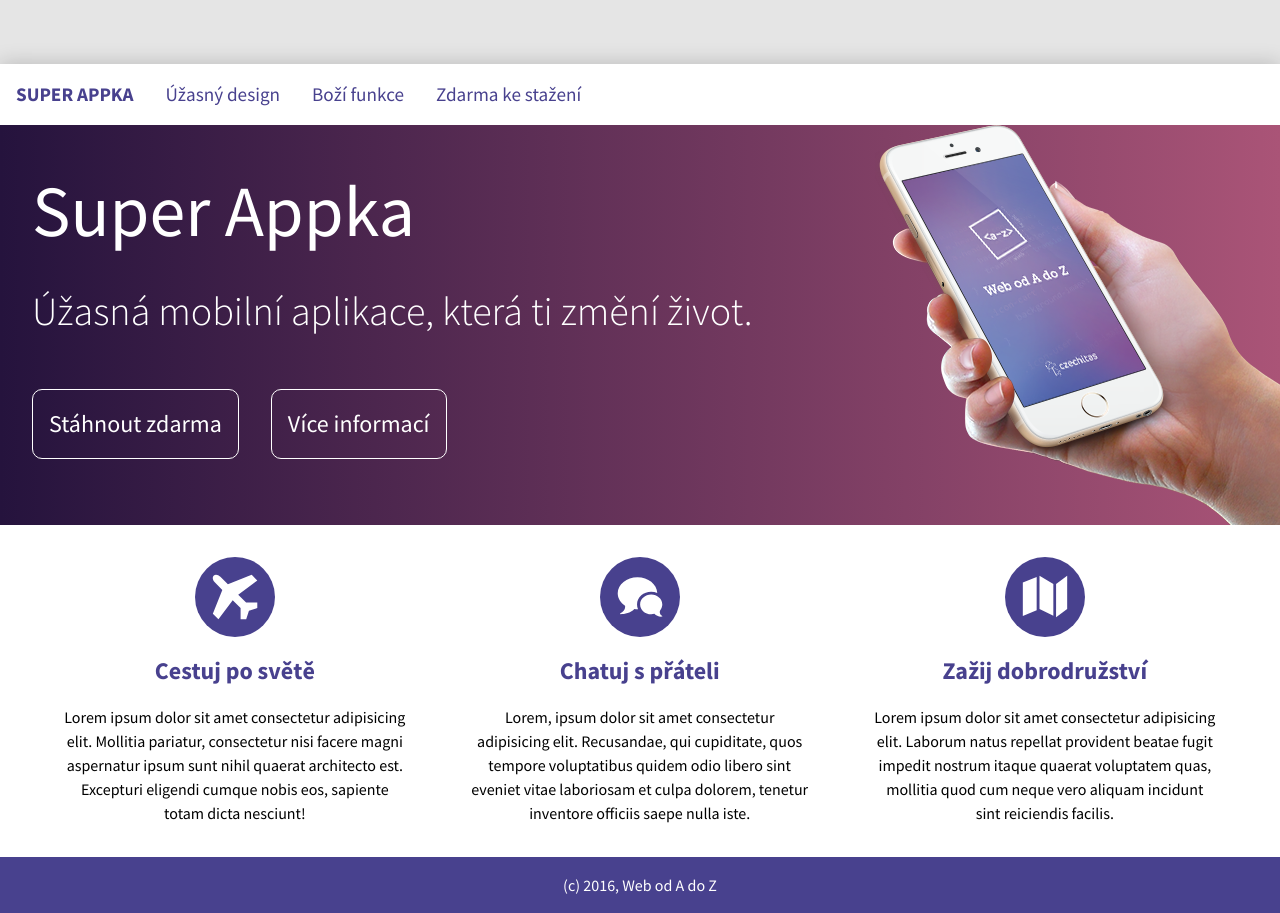
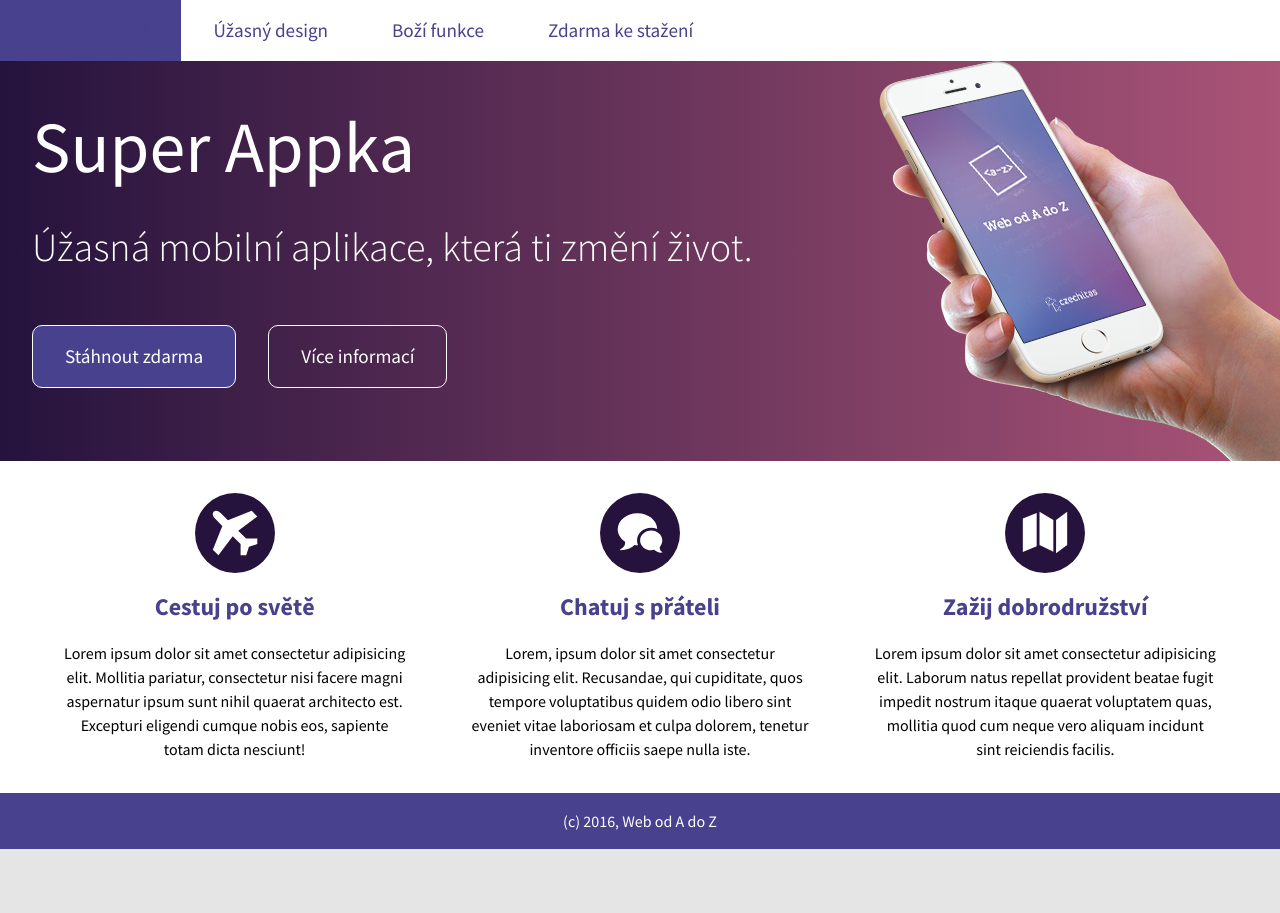
Before and after one commit to tvorimweb-2020-praha-podzim/du-05---super-appka-anezkabockova, a plain HTML site: page index.html in a window 1280 px wide. After the commit the page ends 849 px from the top, so only its background shows below. Drawn offline with Linux system fonts and the light colour scheme.

Commit message:
Změna barvy SVG - hotovo :)

```diff
--- a/index.html
+++ b/index.html
@@ -13,7 +13,7 @@
 
 
     <!-- menu -->
-    <section class="navigace">
+    <nav class="navigace">
 
         <ul class="menu">
             <li><a class="superapka" href="#">Super Appka</a></li>
@@ -23,13 +23,13 @@
 
         </ul>
 
-    </section>
+    </nav>
 
 
 
     <!-- hlavicka -->
 
-    <section class="hlavicka">
+    <header class="hlavicka">
         <div class="text">
             <h1 class="hlavni">Super Appka</h1>
 
@@ -45,7 +45,7 @@
             <img src="images/telefon.png" alt="telefon">
         </div>
 
-    </section>
+    </header>
 
 
 
@@ -58,7 +58,7 @@
             <h2>Cestuj po světě</h2>
 
             <svg class="logo letadlo" xmlns="http://www.w3.org/2000/svg" viewBox="0 0 70 70">
-                <circle fill="#48418e" cx="35" cy="35" r="35" />
+                <circle fill="#25133d" cx="35" cy="35" r="35" />
                 <path fill="#fff" d="M44.7,39.9l-6.9-6.9l16.7-12.5l-4.9-4.9l-20.8,8.3l-6.6-6.6c-1.9-1.9-4.5-2.3-5.9-1c-1.3,1.3-0.9,4,1,5.9 l6.6,6.6l-8.3,20.8l4.9,4.9l12.5-16.7l6.9,6.9v9.7h4.9l2.4-7.3l7.3-2.4v-4.9L44.7,39.9L44.7,39.9z" />
             </svg>
 
@@ -71,7 +71,7 @@
             <h2>Chatuj s přáteli</h2>
 
             <svg class="logo bubliny" xmlns="http://www.w3.org/2000/svg" viewBox="0 0 70 70">
-                <circle fill="#48418e" cx="35" cy="35" r="35" />
+                <circle fill="#25133d" cx="35" cy="35" r="35" />
                 <path fill="#fff" d="M52.3,48.1c0,1.5,0.9,2.9,2.2,3.5v0.5c-0.4,0-0.7,0.1-1.1,0.1c-2.3,0-4.4-1-5.8-2.5 c-0.9,0.2-1.8,0.4-2.8,0.4c-5.4,0-9.7-3.9-9.7-8.6s4.4-8.6,9.7-8.6s9.7,3.9,9.7,8.6c0,1.9-0.7,3.6-1.8,5 C52.4,47,52.3,47.6,52.3,48.1L52.3,48.1z M32.8,17.7c9.4,0,17,6.1,17.3,13.7c-1.7-0.7-3.5-1.1-5.4-1.1c-3.2,0-6.3,1.1-8.6,3.2 c-2.4,2.1-3.7,5-3.7,8c0,1.5,0.3,3,0.9,4.3c-0.2,0-0.4,0-0.5,0c-0.9,0-1.8-0.1-2.7-0.2c-3.7,3.7-8.1,4.4-12.4,4.5v-0.9
                 C20,48.1,22,46,22,43.7c0-0.3,0-0.7-0.1-1c-3.9-2.6-6.4-6.5-6.4-10.9C15.6,24,23.3,17.7,32.8,17.7z" />
             </svg>
@@ -86,7 +86,7 @@
             <h2>Zažij dobrodružství</h2>
 
             <svg class="logo" xmlns="http://www.w3.org/2000/svg" viewBox="0 0 70 70">
-                <circle fill="#48418e" cx="35" cy="35" r="35" />
+                <circle fill="#25133d" cx="35" cy="35" r="35" />
                 <path fill="#fff" d="M15.6,22.4l12.1-4.9v29.2l-12.1,4.9V22.4z" />
                 <path fill="#fff" d="M30.2,16.3l12.1,7.3v27.9l-12.1-6.1C30.2,45.5,30.2,16.3,30.2,16.3z" />
                 <path fill="#fff" d="M44.7,23.6l9.7-7.3v29.2l-9.7,7.3V23.6z" />
@@ -102,11 +102,11 @@
 
     <!-- paticka -->
 
-    <section class="paticka">
+    <footer class="paticka">
 
         <p>(c) 2016, Web od A do Z</p>
 
-    </section>
+    </footer>
 
 
 </body>
--- a/style.css
+++ b/style.css
@@ -1,13 +1,13 @@
 body {
     font-family: 'Source Sans Pro', sans-serif;
-    max-width: 773px;
     display: flex;
     justify-content: center;
     flex-direction: column;
-    margin: 4rem auto 0;
+    margin: auto;
     line-height: 1.5;
     background-color:#e5e5e5;
     box-shadow: 0 0 20px rgba(0, 0, 0, 0.2);
+    max-width: 1600px;
 
 }
 
@@ -18,6 +18,7 @@ body {
     background-color: white;
     display: flex;
     flex-direction: column;
+    align-items: center;
 }
 
 .menu {
@@ -38,6 +39,13 @@ li {
 
 }
 
+a {
+    padding: 1rem;
+    text-align: center;
+    font-size: 1.2rem;
+    flex-grow: 1;
+}
+
 ul a {
     color: #48418e ;
     text-decoration: none;
@@ -52,6 +60,7 @@ ul a {
 .menu li:hover,
 .menu li:focus {
     background-color: #48418e;
+    padding: 1rem;
 }
 
 .menu a:hover,
@@ -91,13 +100,17 @@ h1 {
 }
 
 .tlacitko {
-    padding: 1rem;
+    padding: 0 1rem;
     margin: 0 2rem;
     display: flex;
     justify-content: center;
     border: 1px solid white;
     border-radius: 10px;
     font-size: 1.2rem;
+}
+
+.stahnout {
+    background: rgb(72,65,142);
 }
 
 .info {
@@ -110,11 +123,16 @@ div a {
     text-align: center;
 }
 
-.tlacitko:hover,
-.tlacitko:focus {
+.info:hover,
+.info:focus {
     background: rgb(72,65,142);
-    background: linear-gradient(90deg, rgba(72,65,142,0.8953956582633054) 48%, rgba(37,19,61,1) 100%);
 }
+
+.stahnout:hover,
+.stahnout:focus {
+    background: transparent;
+}
+
 
 .obrazek {
     display: none;
@@ -139,7 +157,7 @@ div a {
     padding: 1rem;
     max-width: 500px;
     justify-content: center;
-    flex-basis: calc (100%/3);
+    flex-basis: calc(100%/3);
 }
 
 
@@ -171,6 +189,13 @@ h2 {
 
 
 
+@media (max-width: 771px) {
+    li {
+        flex-basis: 50%;
+        box-sizing:border-box;
+    }
+}
+
 
  /* medium size display */
 
@@ -183,7 +208,8 @@ h2 {
     .navigace {
         display: flex;
         flex-direction: row;
-        align-content: start;
+        align-items: flex-start;
+        flex-basis: auto;
     }
 
     .menu {
@@ -215,10 +241,7 @@ h2 {
         margin: 0;
     }
 
-    .tlacitko:hover,
-    .tlacitko:focus {
-        background: #48418e;
-    }
+
 
     .obsah {
         justify-content: center;
--- a/zadani/hardcore-2020-mode/style.css
+++ /dev/null
@@ -1,258 +0,0 @@
-body {
-    font-family: 'Source Sans Pro', sans-serif;
-    max-width: 773px;
-    display: flex;
-    justify-content: center;
-    flex-direction: column;
-    margin: 4rem auto 0;
-    line-height: 1.5;
-    background-color:#e5e5e5;
-    box-shadow: 0 0 20px rgba(0, 0, 0, 0.2);
-
-}
-
-
-/* menu */
-
-.navigace {
-    background-color: white;
-    display: flex;
-    flex-direction: column;
-}
-
-.menu {
-    display: flex;
-    flex-direction: row;
-    flex-wrap: wrap;
-    margin: 0;
-    padding: 0;
-    justify-content: center;
-    align-items: center;
-    align-content: center;
-}
-
-li {
-    list-style: none;
-    margin: 1rem;
-    text-align: center;
-    flex-grow: 1;
-    font-size: 1.2rem;
-
-}
-
-ul a {
-    color: #48418e ;
-    text-decoration: none;
-    text-align: center;
-}
-
-.superapka {
-    text-transform: uppercase;
-}
-
-.menu a:hover,
-.menu a:focus {
-    font-weight: bold;
-}
-
-
-
-/* hlavicka */
-
-
-.hlavicka {
-    background: rgb(37,19,61);
-    background: linear-gradient(90deg, rgba(37,19,61,1) 0%, rgba(170,84,119,1) 100%);
-    color: white;
-    display: flex;
-    flex-direction: column;
-}
-
-section {
-    display: flex;
-}
-
-h1 {
-    padding: 2rem 2rem 0;
-    margin: 0;
-    font-weight: 400;
-    font-size: 3rem;
-}
-
-.slogan {
-    padding: 1rem 2rem;
-    margin: 0;
-    font-weight: 300;
-    font-size: 2rem;
-}
-
-.tlacitko {
-    padding: 1rem;
-    margin: 0 2rem;
-    display: flex;
-    justify-content: center;
-    border: 1px solid white;
-    border-radius: 10px;
-    font-size: 1.2rem;
-}
-
-.info {
-    margin: 1rem 2rem 1rem;
-}
-
-div a {
-    color: white ;
-    text-decoration: none;
-    text-align: center;
-}
-
-.tlacitko:hover,
-.tlacitko:focus {
-    background: rgb(72,65,142);
-    background: linear-gradient(90deg, rgba(72,65,142,0.8953956582633054) 48%, rgba(37,19,61,1) 100%);
-}
-
-.obrazek {
-    visibility: hidden;
-}
-
-/* obsah */
-
-.obsah {
-    background-color: white;
-    display: flex;
-    flex-direction: column;
-    padding: 0 2rem;
-    justify-content: center;
-    align-items: center;
-}
-
-.sluzby {
-    display: flex;
-    flex-direction: column;
-    align-items: center;
-    text-align: center;
-    padding: 1rem 0 0;
-    max-width: 500px;
-    justify-content: center;
-}
-
-.dobrodruzstvi {
-    margin: 0 0 2rem;
-}
-
-h2 {
-    color: #48418e;
-    font-weight: 700;
-    font-size: 2rem;
-    text-align: center;
-    margin-top: 0;
-}
-
-.logo {
-    width: 20%;
-}
-
-
-
-/* paticka */
-
-.paticka {
-    background-color: #48418e ;
-    color: white;
-    display: flex;
-    align-content: center;
-    align-items: center;
-    justify-content: center;
-}
-
-
- /* medium size display */
-
-@media (min-width: 772px) {
-
-    body {
-        min-width: 772px;
-        max-width: 900px;
-    }
-    .navigace {
-        display: flex;
-        flex-direction: row;
-        align-content: start;
-    }
-
-    .menu {
-        text-align: left;
-    }
-
-    .menu.nahore {
-        margin-left: 1rem;
-    }
-
-    h1 {
-        font-size: 4.5rem;
-    }
-
-    .slogan {
-        font-size: 2.5rem;
-    }
-
-    .tlacitka {
-        display: flex;
-        margin-bottom: 2rem;
-        }
-
-    .tlacitko {
-        font-size: 1.5rem;
-    }
-
-    .info {
-        margin: 0;
-    }
-
-    .tlacitko:hover,
-    .tlacitko:focus {
-        background: #48418e;
-    }
-
-    .obsah {
-        justify-content: center;
-        flex-grow: 1;
-        flex-direction: row;
-    }
-
-    h2 {
-        font-size: 1.5rem;
-        margin: 0;
-    }
-
-    .sluzby {
-        padding: 1rem;
-    }
-
-    .logo {
-        order: -1;
-        padding: 1rem;
-        width: 80px;
-    }
-
-
-}
-
-/* large size display */
-
-@media (min-width:901px) {
-
-    body {
-        min-width: 901px;
-        max-width: 1700px;
-    }
-
-    .obrazek {
-        visibility: visible;
-        position: absolute;
-    }
-    .hlavicka {
-        flex-direction: row;
-    }
-}
```
Also changed, not shown: zadani/normal/index.css (deleted, +0 -52 lines), zadani/normal/index.html (deleted, +0 -41 lines).
